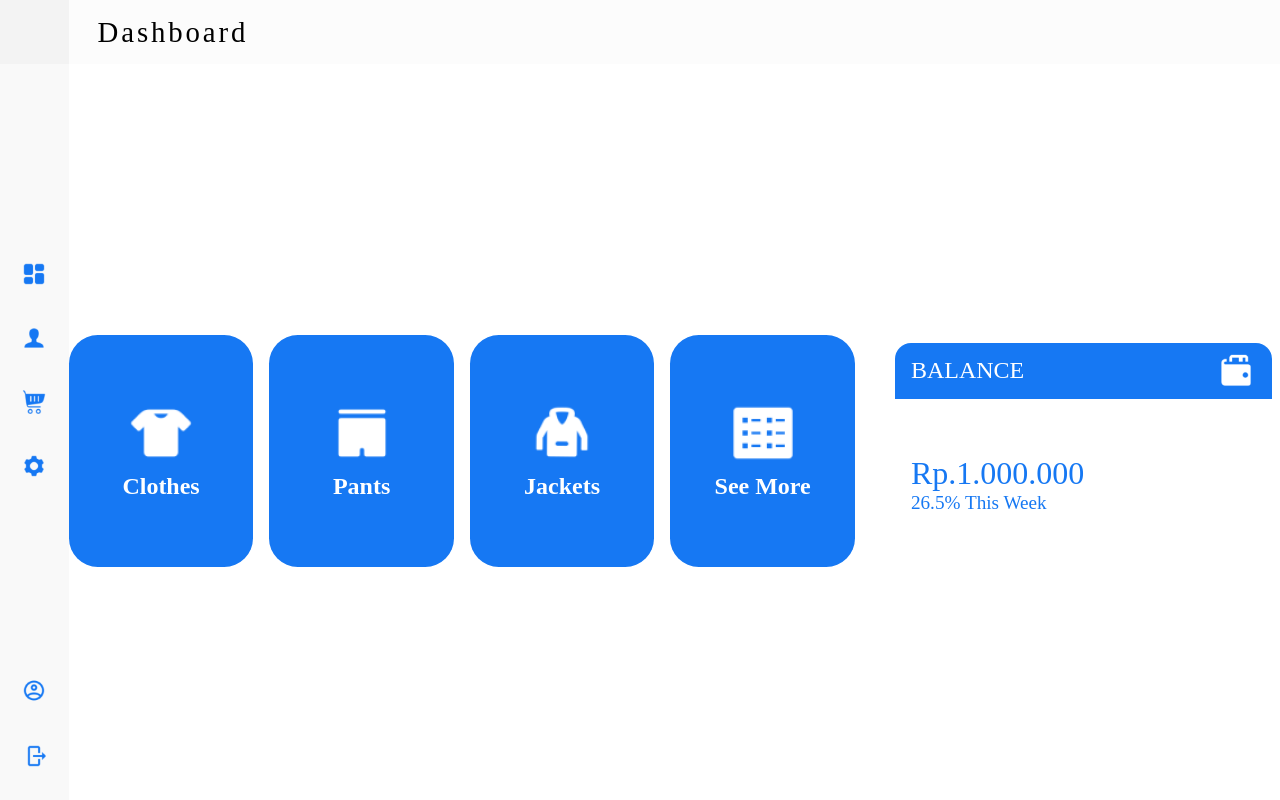
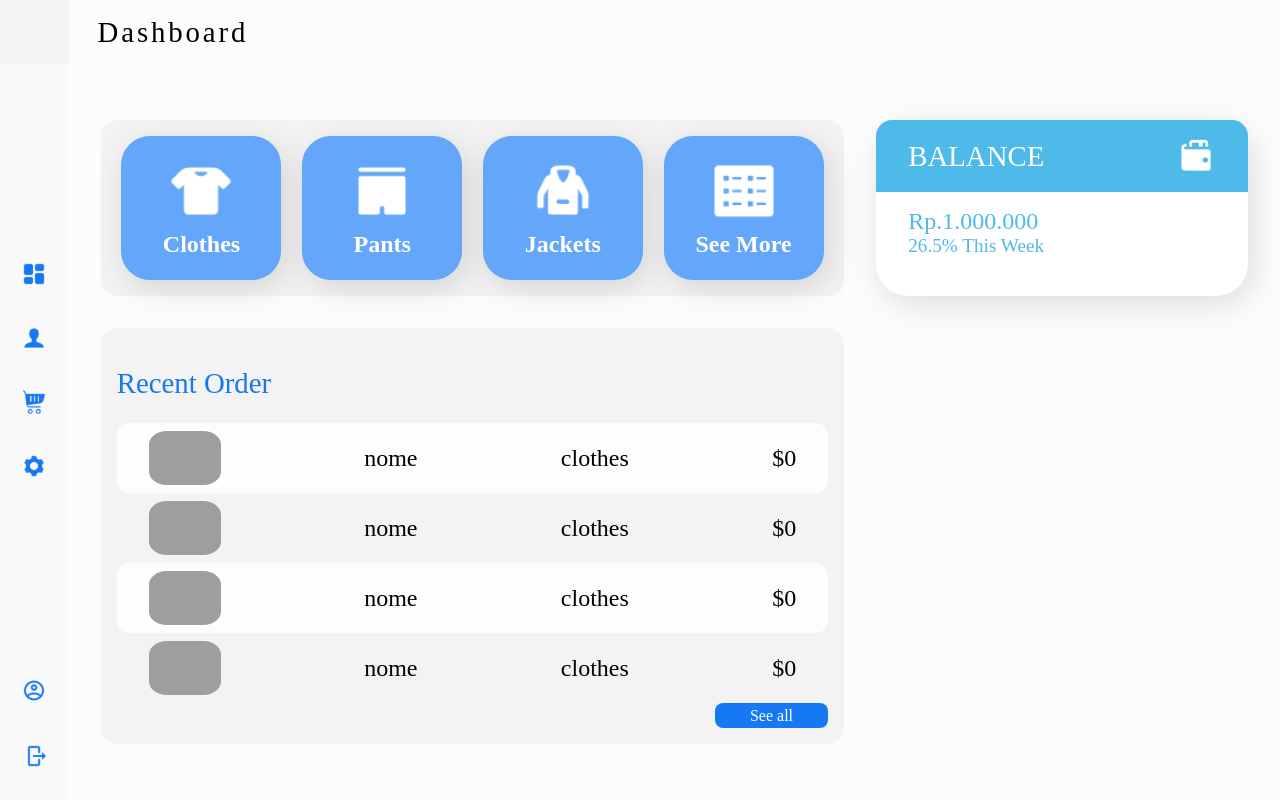
Before and after one commit to Marllysonnn/Laundry, a Vue app: page /dashboard_adm in a window 1280 px wide. Built offline with nearby package versions, Linux system fonts and the light colour scheme; grey boxes are pictures that could not be loaded; a web font is replaced by a local one.

Commit message:
order list feita

```diff
--- a/src/components/Balance.vue
+++ b/src/components/Balance.vue
@@ -34,11 +34,12 @@ export default {
 
 <style scoped>
     #content{
-        padding: 0.5em;
         border-radius: 2em;
+        box-shadow: 0.3em 0.5em 2em #00000020;
+        background-color: #fff;
     }
     #desc, #valor{
-        padding: 0.5em 1em;
+        padding: 1em 2em;
     }
     #desc{
         display: flex;
@@ -46,18 +47,20 @@ export default {
         justify-content: space-between;
         border-radius: 1em 1em 0 0;
         color: #fff;
-        background-color: #1678F3;
+        background-color: #4DBAE9;
     }
     #valor{
         display: flex;
         flex-direction: column;
-        margin-top: 3em;
         border-radius: 0 0 1em 1em;
-        color: #1678F3;
-        background-color: #fff;
+        color: #4DBAE9;
     }
     img{
         width: 2.5em;
+    }
+    h2{
+        font-size: 1.8em;
+        font-weight: 300;
     }
     h3{
         font-size: 1.2em;
--- a/src/components/CardClothes.vue
+++ b/src/components/CardClothes.vue
@@ -28,15 +28,18 @@ export default {
 
 <style scoped>
 #card {
-    width: 50%;
-    height: 50%;
+    width: 10vw;
+    height: 14vh;
+    flex-wrap: nowrap;
     display: flex;
     flex-direction: column;
     gap: 0.5em;
+    padding: 1em;
     border-radius: 1.8em;
     align-items: center;
     justify-content: center;
-    background-color: #1678F3;
+    box-shadow: 0.3em 0.5em 2em #00000020;
+    background-color: #64A6F9;
 }
 h2{
     font-weight: 600;
--- /dev/null
+++ b/src/components/listOrder.vue
@@ -0,0 +1,61 @@
+<template>
+    <div id="list">
+        <div>
+            <img :src="src" alt="">
+            <h2>{{ nameList }}</h2>
+            <h2>{{ clothesList }}</h2>
+            <h2>${{ valorList }}</h2>
+        </div>
+    </div>
+</template>
+
+<script>
+export default {
+    name: 'listOrder',
+    components: {
+
+    },
+    props: {
+        src: {
+            type: String,
+            default: 'https://encrypted-tbn0.gstatic.com/images?q=tbn:ANd9GcTgvmQwHu88e6Pku3ZXGMlpKpbMQ6MjnGwBeQ&s'
+        },
+        nameList: {
+            type: String,
+            requerid: true,
+            default: 'nome'
+        },
+        clothesList: {
+            type: String,
+            requerid: true,
+            default: 'clothes'
+        },
+        valorList: {
+            type: Number,
+            requerid: true,
+            default: 0
+        }
+    },
+
+}
+</script>
+
+<style>
+#list {
+    width: 100%;
+    border-radius: 0.8em;
+}
+#list:nth-child(2n-2){
+    background-color: #FDFDFD;
+}
+#list div{
+    display: flex;
+    align-items: center;
+    justify-content: space-between;
+    padding: 0.5em 2em;
+}
+#list img {
+    width: 4.5em;
+    border-radius: 25%;
+}
+</style>
--- a/src/pages/DashboardAdm.vue
+++ b/src/pages/DashboardAdm.vue
@@ -5,6 +5,7 @@
             nameNav="Dashboard"
         />
         <div id="section">
+            <section>
             <div id="clothes">
                 <CardClothes
                     src="/icon/Clothes.png"
@@ -27,6 +28,22 @@
                 valor="1.000.000"
                 porcent="26.5"
             />
+            <div id="lists">
+                <h2>Recent Order</h2>
+                <listOrder />
+                <listOrder />
+                <listOrder />
+                <listOrder />
+                <ButtonList
+                nameButton="See all"
+                style="
+                padding: 0.2em 2.2em;
+                border-radius: 0.5em;
+                align-self: flex-end;
+                "
+                />
+            </div>
+        </section>
         </div>
     </div>
 </template>
@@ -36,6 +53,8 @@ import SideBar from '../components/SideBar.vue'
 import NavUp from '../components/Nav.vue'
 import CardClothes from '../components/CardClothes.vue'
 import Balance from '../components/Balance.vue'
+import listOrder from '../components/listOrder.vue'
+import ButtonList from '../components/Button.vue'
 
 export default {
     name: 'DashboardAdm',
@@ -44,6 +63,8 @@ export default {
     NavUp,
     CardClothes,
     Balance,
+    listOrder,
+    ButtonList,
 }
 }
 </script>
@@ -54,17 +75,38 @@ export default {
     grid-template-columns: 0fr 1fr;
     align-items: center;
     justify-content: center;
+    background-color: #FCFCFC;
 }
 #section{
+    width: 100%;
+    height: 100%;
+}
+section{
     display: grid;
     grid-template-columns: 2fr 1fr;
-    width: 100%;
-    height: 100%;
+    padding: 2em;
     gap: 2em;
 }
 #clothes{
     display: flex;
+    align-items: center;
+    justify-content: space-evenly;
     gap: 1em;
-    height: 100%;
+}
+#clothes, #lists{
+    height: fit-content;
+    border-radius: 1em;
+    background-color: #F3F3F3;
+    padding: 1em;
+}
+#lists{
+    display: flex;
+    flex-direction: column;
+}
+h2{
+    text-align: start;
+    font-size: 1.8em;
+    margin: 0.8em 0;
+    color: #1678F3;
 }
 </style>
```
Also changed, not shown: src/components/list.vue (deleted, +0 -40 lines).
